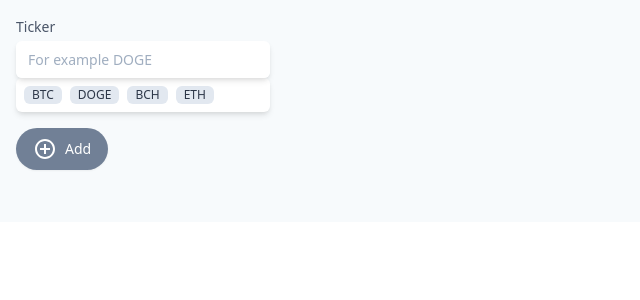
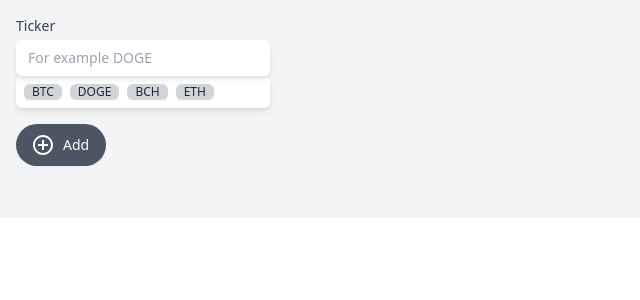
Before and after one commit to Samaev/vue-stuff-sandbox, a Vue app: page / in a window 1280 px wide. Shown: the top 300 px of the page, without its empty margins (0-640 px from the left). Built offline with nearby package versions, Linux system fonts and the light colour scheme.

Commit message:
tailwind

```diff
--- /dev/null
+++ b/postcss.config.js
@@ -0,0 +1,6 @@
+module.exports = {
+  plugins: {
+    tailwindcss: {},
+    autoprefixer: {}
+  }
+}
--- /dev/null
+++ b/src/assets/tailwind.css
@@ -0,0 +1,5 @@
+@tailwind base;
+
+@tailwind components;
+
+@tailwind utilities;
--- a/src/main.js
+++ b/src/main.js
@@ -1,4 +1,5 @@
 import {createApp} from 'vue'
 import App from './App.vue'
+import './assets/tailwind.css'
 
 createApp(App).mount('#app')
--- /dev/null
+++ b/tailwind.config.js
@@ -0,0 +1,8 @@
+/** @type {import('tailwindcss').Config} */
+module.exports = {
+  content: ['./public/**/*.html', './src/**/*.{vue,js,ts,jsx,tsx}'],
+  theme: {
+    extend: {},
+  },
+  plugins: [],
+}
```
Also changed, not shown: package.json (+8 -3 lines), 1 other file (tests, documents, lock files or other folders).
